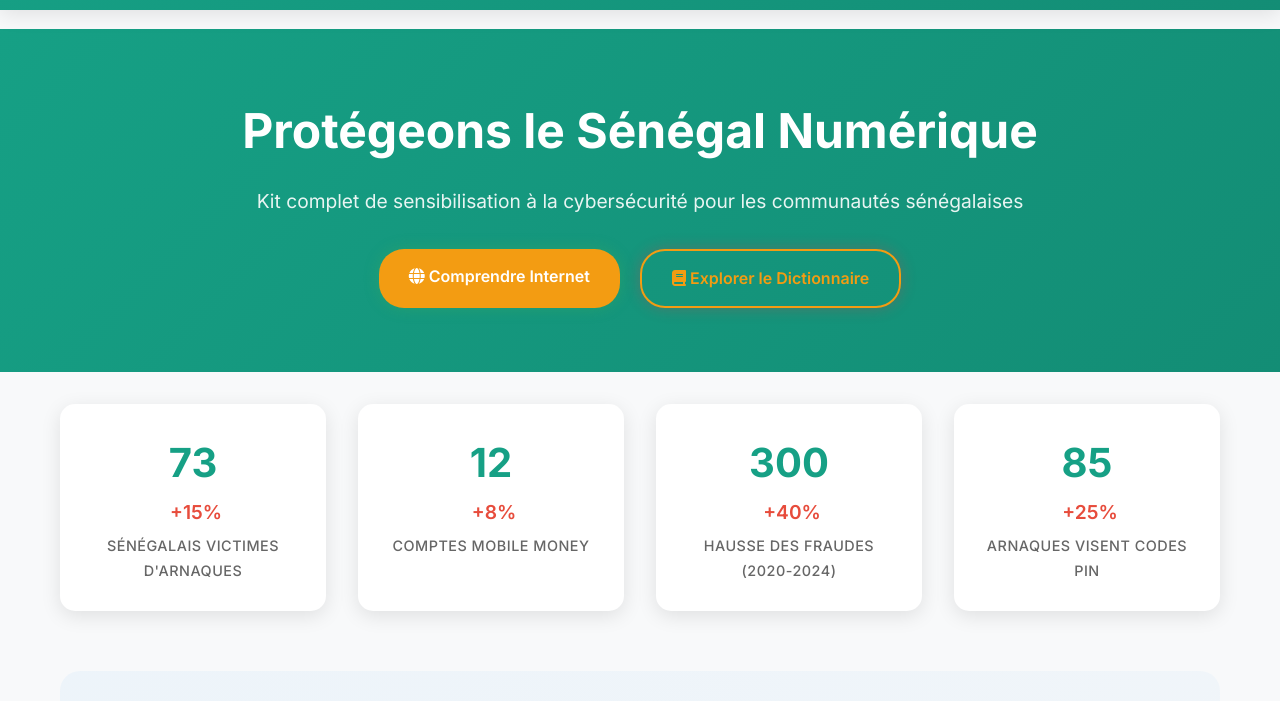
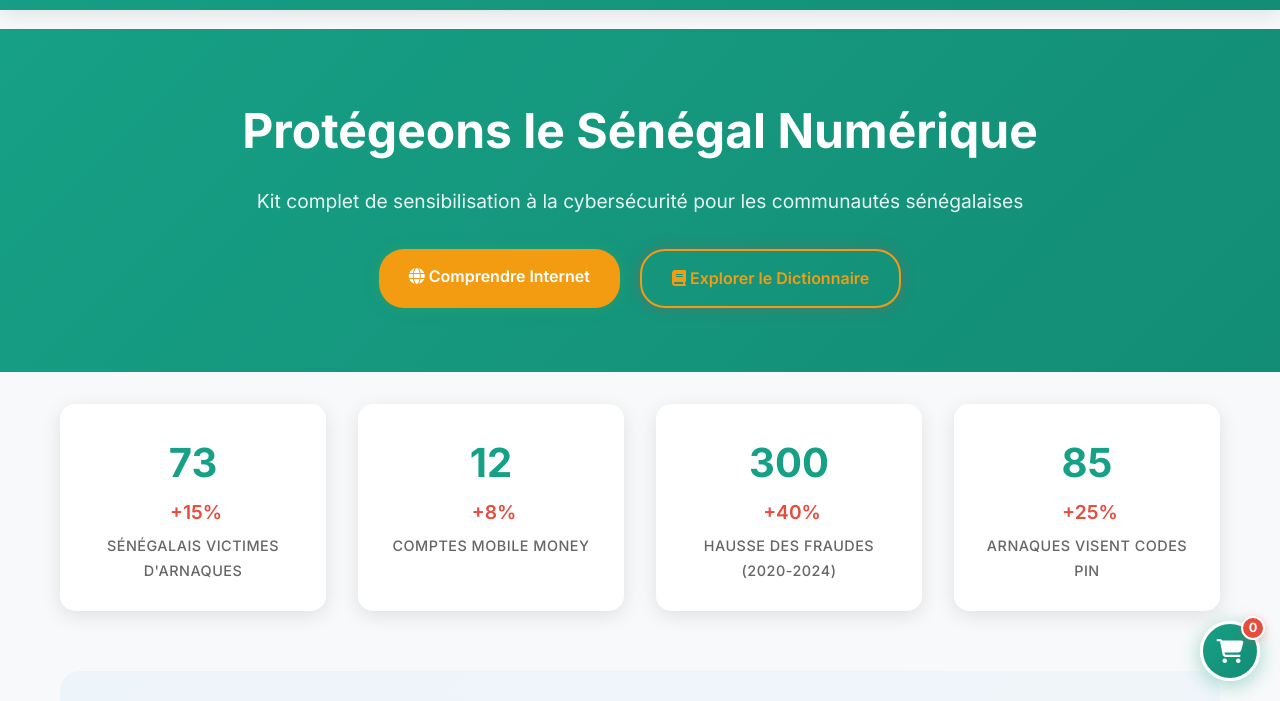
Before and after one commit to joyboy224/CyberSecu, a plain HTML site: page index.html in a window 1280 px wide. Shown: the part 99-800 px from the top of the page. Drawn offline with Linux system fonts and the light colour scheme.

Commit message:
Add cart indicator HTML element to header

```diff
--- a/index.html
+++ b/index.html
@@ -35,6 +35,12 @@
                     <li><a href="contact.html" class="nav-link">Contact</a></li>
                 </ul>
             </nav>
+            <!-- Cart Indicator -->
+            <div class="cart-indicator" id="cart-indicator">
+                <i class="fas fa-shopping-cart"></i>
+                <span class="cart-count" id="cart-count">0</span>
+                <div class="cart-tooltip">Panier vide</div>
+            </div>
         </div>
     </header>
 
```
